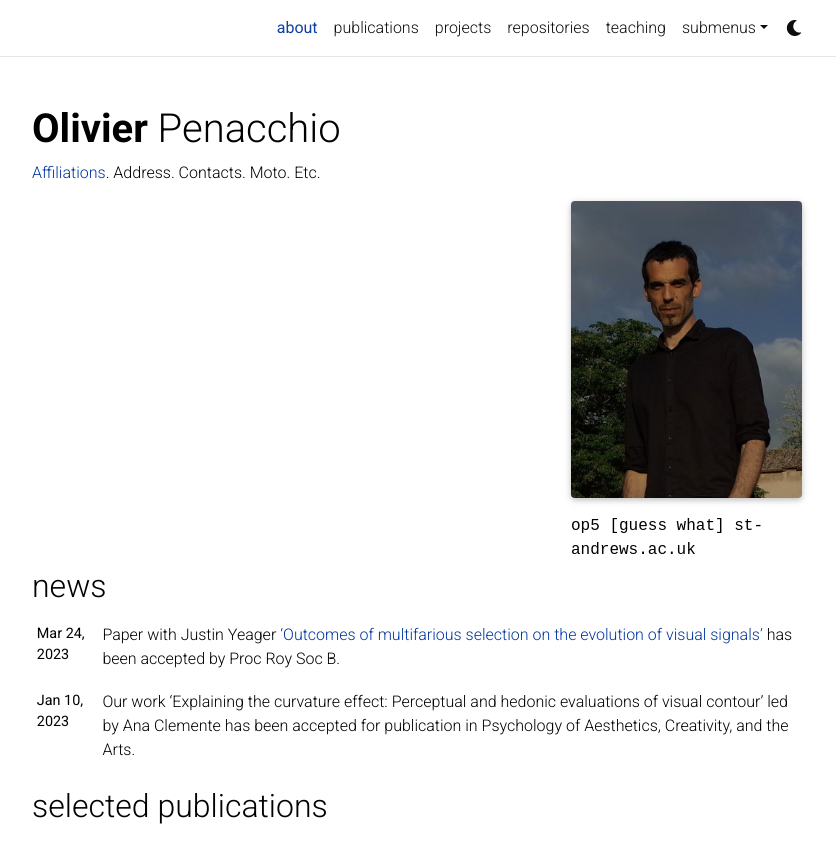
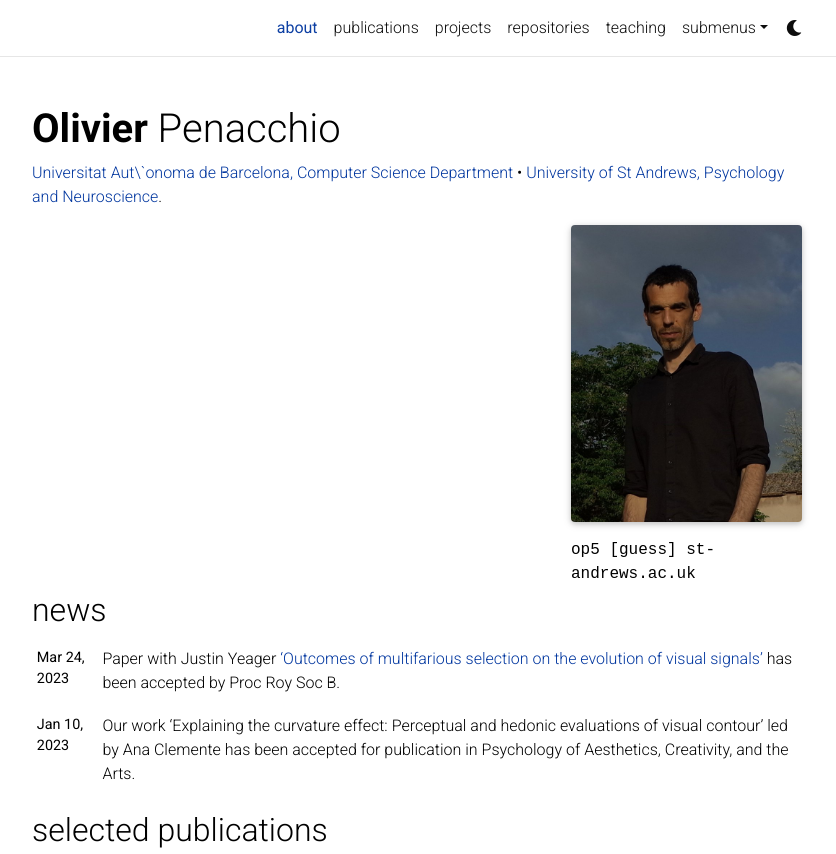
Before and after one commit to openacchio/openacchio.github.io, a Jekyll site: the page built from _pages/about.md, in a window 1280 px wide and 1167 px high, cut to the strip 0-854 px from the top of the window. Shown: the whole strip, without its empty margins (223-1059 px from the left). Built offline with Jekyll 4.4.1, drawn with Linux system fonts in a browser that asks for light colours; full-size pictures stand in for the smaller copies a plugin makes; comment, search, counter and statistics services are not loaded; a style sheet for code colours, icons or effects is not loaded.

Commit message:
first edits about

```diff
--- a/_pages/about.md
+++ b/_pages/about.md
@@ -2,14 +2,15 @@
 layout: about
 title: about
 permalink: /
-subtitle: <a href='#'>Affiliations</a>. Address. Contacts. Moto. Etc.
+subtitle: <a href="https://www.uab.cat/ca/ciencies-computacio/recerca-ciencies-computacio">Universitat Aut\`onoma de Barcelona, Computer Science Department</a> • <a target="_blank" href="https://www.st-andrews.ac.uk/psychology-neuroscience/">University of St Andrews, Psychology and Neuroscience</a>.
+description: Data science, biological modelling, sensory ecology, vision.
 
 profile:
   align: right
   image: penacchio-w640.jpg
   image_circular: false # crops the image to make it circular
   address: >
-    <p>op5 [guess what] st-andrews.ac.uk</p>
+    <p>op5 [guess] st-andrews.ac.uk</p>
 
 news: true  # includes a list of news items
 selected_papers: true # includes a list of papers marked as "selected={true}"
```
